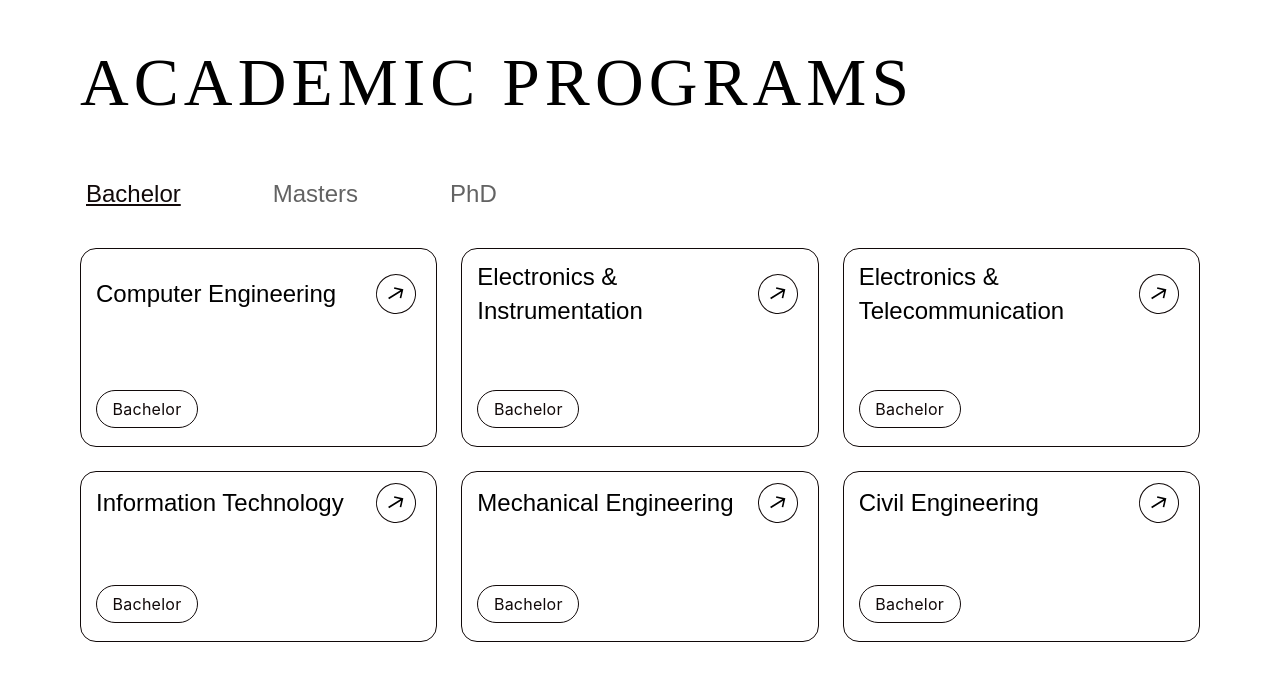
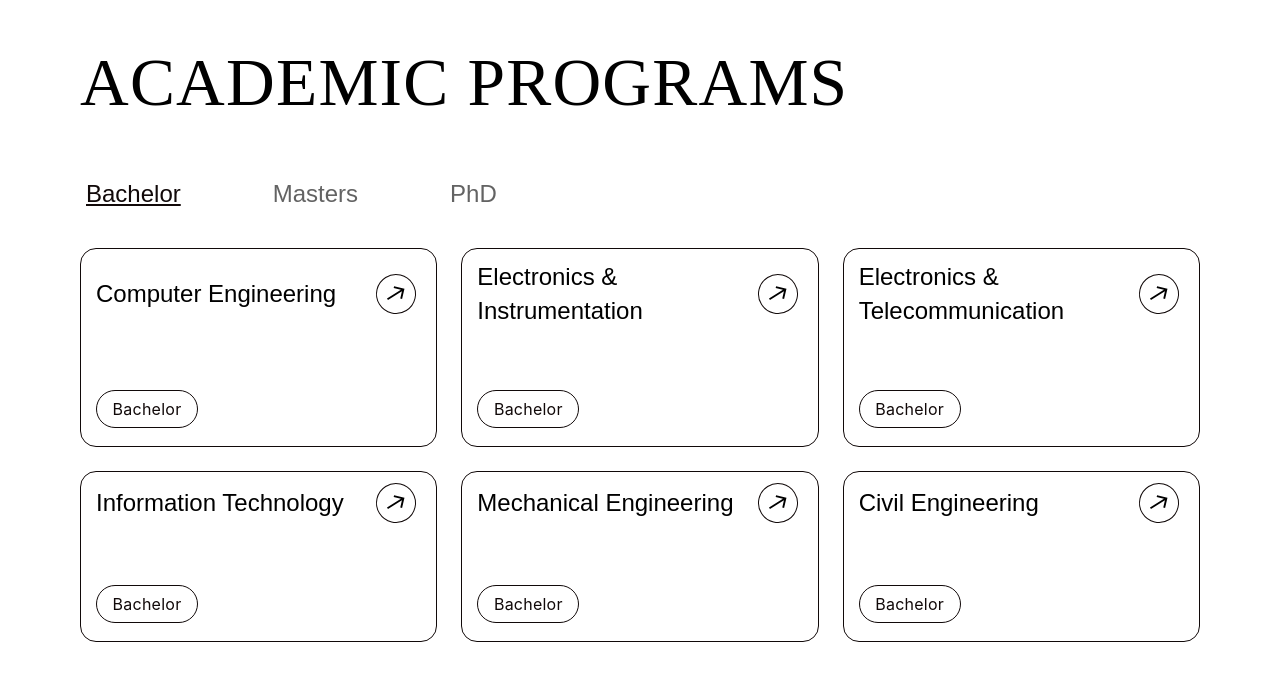
Before and after one commit to IET-DAVV/website-client, a Next.js app: page / in a window 1280 px wide. Shown: the part 804-1484 px from the top of the page. Built offline with nearby package versions, Linux system fonts and the light colour scheme.

Commit message:
refactor: changes made

```diff
--- a/components/AcademicProgramsSection/AcademicPrograms.module.scss
+++ b/components/AcademicProgramsSection/AcademicPrograms.module.scss
@@ -3,34 +3,34 @@
   padding-bottom: 1rem;
 
   width: 100%;
-  padding: 20px;
+  padding: 1.25rem;
 
   @media (min-width: 575px) {
-    padding: 30px;
+    padding: 1.875rem;
   }
 
   @media (min-width: 768px) {
-    padding: 40px;
+    padding: 2.5rem;
   }
 
   @media (min-width: 1280px) {
-    padding-inline: 80px;
+    padding-inline: 5rem;
   }
 
   .sectionTitle {
     font-family: 'NewYork';
     display: flex;
     align-items: center;
-    letter-spacing: 0.075em;
+    letter-spacing: 0.075rem;
     font-weight: 400;
     font-size: clamp(1.725rem, 0.73rem + 4.36vw, 5rem);
 
     @media (min-width: 1440px) {
       font-style: normal;
       font-weight: 400;
-      font-size: 80px;
+      font-size: 5rem;
       line-height: 100%;
-      letter-spacing: 0.015em;
+      letter-spacing: 0.015rem;
     }
   }
 
@@ -107,19 +107,19 @@
 
 .Grid {
   display: grid;
-  grid-template-columns: repeat(auto-fit, minmax(320px, 1fr));
+  grid-template-columns: repeat(auto-fit, minmax(20rem, 1fr));
   gap: 1.5rem;
 }
 
 .card {
   display: grid;
   align-content: center;
-  grid-template-rows: 1fr 100px;
+  grid-template-rows: 1fr 6.25rem;
   grid-template-columns: 1fr;
   align-items: center;
-  padding: 11px 15px 18px;
+  padding: 0.6875rem 0.9375rem 1.125rem;
   background: rgba(180, 185, 188, 0);
-  border: 1.50588px solid #110909;
+  border: 1.5px solid #110909;
   border-radius: 1rem;
 
   & .cardTitle {
@@ -127,7 +127,7 @@
     justify-content: space-between;
     align-items: center;
     display: grid;
-    grid-template-columns: 1fr 50px;
+    grid-template-columns: 1fr 3.125rem;
     gap: 0.75rem;
 
     & h2 {
@@ -143,16 +143,16 @@
 
       display: grid;
       place-items: center;
-      width: 40px;
-      height: 40px;
+      width: 2.5rem;
+      height: 2.5rem;
       margin: auto;
-      border: 1.50588px solid #110909;
+      border: 1.5px solid #110909;
       border-radius: 50%;
       font-weight: 600;
 
       & svg {
-        width: 26px;
-        height: 26px;
+        width: 1.625rem;
+        height: 1.625rem;
       }
     }
   }
@@ -164,26 +164,25 @@
     justify-content: center;
     font-weight: 400;
     align-self: end;
-    width: 102px;
+    width: 6.375rem;
 
     padding: 10px 14px;
 
-    border: 1.50588px solid #110909;
-    border-radius: 45.1765px;
+    border: 1.5px solid #110909;
+    border-radius: 2.81rem;
 
     line-height: 100%;
-    letter-spacing: 0.015em;
+    letter-spacing: 0.015rem;
     color: #110909;
-    // margin-top: 4.735rem;
   }
 }
 
 .phdCard {
   font-family: 'Manrope', sans-serif;
 
-  padding: 30px 28px 37px;
+  padding: 1.875rem 1.75rem 2.31rem;
   background: rgba(180, 185, 188, 0);
-  border: 1.50588px solid #110909;
+  border: 1.5px solid #110909;
   border-radius: 1rem;
   font-size: 1.2rem;
   line-height: 2.5rem;
--- a/components/AcademicProgramsSection/index.tsx
+++ b/components/AcademicProgramsSection/index.tsx
@@ -1,14 +1,16 @@
 import { useState } from 'react';
 
+import Image from 'next/image';
+import arrowRight from '../../assets/icons/arrowRight.svg';
 import styles from './AcademicPrograms.module.scss';
 
 const AcademicProgramsSection = () => {
   const [filter, setFilter] = useState('bachelor');
 
   return (
-    <div className={`${styles.academicSection}`}>
-      <h1 className={`${styles.sectionTitle}`}>ACADEMIC PROGRAMS</h1>
-      <ul className={`${styles.academicTags}`}>
+    <div className={styles.academicSection}>
+      <h1 className={styles.sectionTitle}>ACADEMIC PROGRAMS</h1>
+      <ul className={styles.academicTags}>
         <li>
           <button
             className={filter === 'bachelor' ? `${styles.highlight}` : ''}
@@ -39,246 +41,222 @@ const AcademicProgramsSection = () => {
       </ul>
 
       {filter === 'bachelor' && (
-        <div className={`${styles.Grid}`}>
-          <div className={`${styles.card}`}>
+        <div className={styles.Grid}>
+          <div className={styles.card}>
             <div className={`${styles.cardTitle}`}>
               <h2>Computer Engineering</h2>
               <span className={` ${styles.arrowIcon}`}>
-                <svg
-                  xmlns="http://www.w3.org/2000/svg"
-                  height="23"
-                  viewBox="0 96 960 960"
-                  width="23"
-                >
-                  <path d="m561 814-43-42 168-168H160v-60h526L517 375l43-42 241 241-240 240Z" />
-                </svg>
+                <Image
+                  src={arrowRight}
+                  alt="arrow right"
+                  width={30}
+                  height={30}
+                />
               </span>
             </div>
 
             <div className={`${styles.badge}`}>Bachelor</div>
           </div>
 
-          <div className={`${styles.card}`}>
-            <div className={`${styles.cardTitle}`}>
+          <div className={styles.card}>
+            <div className={styles.cardTitle}>
               <h2>Electronics & Instrumentation</h2>
-              <span className={` ${styles.arrowIcon}`}>
-                <svg
-                  xmlns="http://www.w3.org/2000/svg"
-                  height="23"
-                  viewBox="0 96 960 960"
-                  width="23"
-                >
-                  <path d="m561 814-43-42 168-168H160v-60h526L517 375l43-42 241 241-240 240Z" />
-                </svg>
+              <span className={styles.arrowIcon}>
+                <Image
+                  src={arrowRight}
+                  alt="arrow right"
+                  width={30}
+                  height={30}
+                />
               </span>
             </div>
 
-            <div className={`${styles.badge}`}>Bachelor</div>
+            <div className={styles.badge}>Bachelor</div>
           </div>
 
-          <div className={`${styles.card}`}>
-            <div className={`${styles.cardTitle}`}>
+          <div className={styles.card}>
+            <div className={styles.cardTitle}>
               <h2>Electronics & Telecommunication</h2>
-              <span className={`${styles.arrowIcon}`}>
-                <svg
-                  xmlns="http://www.w3.org/2000/svg"
-                  height="23"
-                  viewBox="0 96 960 960"
-                  width="23"
-                >
-                  <path d="m561 814-43-42 168-168H160v-60h526L517 375l43-42 241 241-240 240Z" />
-                </svg>
+              <span className={styles.arrowIcon}>
+                <Image
+                  src={arrowRight}
+                  alt="arrow right"
+                  width={30}
+                  height={30}
+                />
               </span>
             </div>
 
-            <div className={`${styles.badge}`}>Bachelor</div>
+            <div className={styles.badge}>Bachelor</div>
           </div>
 
-          <div className={`${styles.card}`}>
-            <div className={`${styles.cardTitle}`}>
+          <div className={styles.card}>
+            <div className={styles.cardTitle}>
               <h2>Information Technology</h2>
-              <span className={` ${styles.arrowIcon}`}>
-                <svg
-                  xmlns="http://www.w3.org/2000/svg"
-                  height="23"
-                  viewBox="0 96 960 960"
-                  width="23"
-                >
-                  <path d="m561 814-43-42 168-168H160v-60h526L517 375l43-42 241 241-240 240Z" />
-                </svg>
+              <span className={styles.arrowIcon}>
+                <Image
+                  src={arrowRight}
+                  alt="arrow right"
+                  width={30}
+                  height={30}
+                />
               </span>
             </div>
 
-            <div className={`${styles.badge}`}>Bachelor</div>
+            <div className={styles.badge}>Bachelor</div>
           </div>
 
-          <div className={`${styles.card}`}>
-            <div className={`${styles.cardTitle}`}>
+          <div className={styles.card}>
+            <div className={styles.cardTitle}>
               <h2>Mechanical Engineering</h2>
-              <span className={`${styles.arrowIcon}`}>
-                <svg
-                  xmlns="http://www.w3.org/2000/svg"
-                  height="23"
-                  viewBox="0 96 960 960"
-                  width="23"
-                >
-                  <path d="m561 814-43-42 168-168H160v-60h526L517 375l43-42 241 241-240 240Z" />
-                </svg>
+              <span className={styles.arrowIcon}>
+                <Image
+                  src={arrowRight}
+                  alt="arrow right"
+                  width={30}
+                  height={30}
+                />
               </span>
             </div>
 
-            <div className={`${styles.badge}`}>Bachelor</div>
+            <div className={styles.badge}>Bachelor</div>
           </div>
 
-          <div className={`${styles.card}`}>
-            <div className={`${styles.cardTitle}`}>
+          <div className={styles.card}>
+            <div className={styles.cardTitle}>
               <h2>Civil Engineering</h2>
-              <span className={`${styles.arrowIcon}`}>
-                <svg
-                  xmlns="http://www.w3.org/2000/svg"
-                  height="23"
-                  viewBox="0 96 960 960"
-                  width="23"
-                >
-                  <path d="m561 814-43-42 168-168H160v-60h526L517 375l43-42 241 241-240 240Z" />
-                </svg>
+              <span className={styles.arrowIcon}>
+                <Image
+                  src={arrowRight}
+                  alt="arrow right"
+                  width={30}
+                  height={30}
+                />
               </span>
             </div>
 
-            <div className={`${styles.badge}`}>Bachelor</div>
+            <div className={styles.badge}>Bachelor</div>
           </div>
         </div>
       )}
 
       {filter === 'masters' && (
-        <div className={`${styles.Grid}`}>
-          <div className={`${styles.card}`}>
-            <div className={`${styles.cardTitle}`}>
+        <div className={styles.Grid}>
+          <div className={styles.card}>
+            <div className={styles.cardTitle}>
               <h2>
                 Computer Engineering with specialization in Software Engineering
               </h2>
-              <span className={`${styles.arrowIcon}`}>
-                <svg
-                  xmlns="http://www.w3.org/2000/svg"
-                  height="23"
-                  viewBox="0 96 960 960"
-                  width="23"
-                >
-                  <path d="m561 814-43-42 168-168H160v-60h526L517 375l43-42 241 241-240 240Z" />
-                </svg>
+              <span className={styles.arrowIcon}>
+                <Image
+                  src={arrowRight}
+                  alt="arrow right"
+                  width={30}
+                  height={30}
+                />
               </span>
             </div>
 
-            <div className={`${styles.badge}`}>Masters</div>
+            <div className={styles.badge}>Masters</div>
           </div>
 
-          <div className={`${styles.card}`}>
-            <div className={`${styles.cardTitle}`}>
+          <div className={styles.card}>
+            <div className={styles.cardTitle}>
               <h2>
                 Information Technology with specialization in Information
                 Security
               </h2>
-              <span className={`${styles.arrowIcon}`}>
-                <svg
-                  xmlns="http://www.w3.org/2000/svg"
-                  height="23"
-                  viewBox="0 96 960 960"
-                  width="23"
-                >
-                  <path d="m561 814-43-42 168-168H160v-60h526L517 375l43-42 241 241-240 240Z" />
-                </svg>
+              <span className={styles.arrowIcon}>
+                <Image
+                  src={arrowRight}
+                  alt="arrow right"
+                  width={30}
+                  height={30}
+                />
               </span>
             </div>
 
-            <div className={`${styles.badge}`}>Masters</div>
+            <div className={styles.badge}>Masters</div>
           </div>
 
-          <div className={`${styles.card}`}>
-            <div className={`${styles.cardTitle}`}>
+          <div className={styles.card}>
+            <div className={styles.cardTitle}>
               <h2>
                 Electronics engineering with specialization in Digital
                 Instrumentation
               </h2>
-              <span className={`${styles.arrowIcon}`}>
-                <svg
-                  xmlns="http://www.w3.org/2000/svg"
-                  height="23"
-                  viewBox="0 96 960 960"
-                  width="23"
-                >
-                  <path d="m561 814-43-42 168-168H160v-60h526L517 375l43-42 241 241-240 240Z" />
-                </svg>
+              <span className={styles.arrowIcon}>
+                <Image
+                  src={arrowRight}
+                  alt="arrow right"
+                  width={30}
+                  height={30}
+                />
               </span>
             </div>
 
-            <div className={`${styles.badge}`}>Masters</div>
+            <div className={styles.badge}>Masters</div>
           </div>
 
-          <div className={`${styles.card}`}>
-            <div className={`${styles.cardTitle}`}>
+          <div className={styles.card}>
+            <div className={styles.cardTitle}>
               <h2>
                 Electronics engineering with specialization in Digital
                 Communication
               </h2>
-              <span className={`${styles.arrowIcon}`}>
-                <svg
-                  xmlns="http://www.w3.org/2000/svg"
-                  height="23"
-                  viewBox="0 96 960 960"
-                  width="23"
-                >
-                  <path d="m561 814-43-42 168-168H160v-60h526L517 375l43-42 241 241-240 240Z" />
-                </svg>
+              <span className={styles.arrowIcon}>
+                <Image
+                  src={arrowRight}
+                  alt="arrow right"
+                  width={30}
+                  height={30}
+                />
               </span>
             </div>
 
-            <div className={`${styles.badge}`}>Masters</div>
+            <div className={styles.badge}>Masters</div>
           </div>
 
-          <div className={`${styles.card}`}>
-            <div className={`${styles.cardTitle}`}>
+          <div className={styles.card}>
+            <div className={styles.cardTitle}>
               <h2>Industrial Engineering & Management</h2>
-              <span className={`${styles.arrowIcon}`}>
-                <svg
-                  xmlns="http://www.w3.org/2000/svg"
-                  height="23"
-                  viewBox="0 96 960 960"
-                  width="23"
-                >
-                  <path d="m561 814-43-42 168-168H160v-60h526L517 375l43-42 241 241-240 240Z" />
-                </svg>
+              <span className={styles.arrowIcon}>
+                <Image
+                  src={arrowRight}
+                  alt="arrow right"
+                  width={30}
+                  height={30}
+                />
               </span>
             </div>
 
-            <div className={`${styles.badge}`}>Masters</div>
+            <div className={styles.badge}>Masters</div>
           </div>
 
-          <div className={`${styles.card}`}>
-            <div className={`${styles.cardTitle}`}>
+          <div className={styles.card}>
+            <div className={styles.cardTitle}>
               <h2>
                 Mechanical Engineering with specialization in Design & Thermal
                 Engineering
               </h2>
-              <span className={`${styles.arrowIcon}`}>
-                <svg
-                  xmlns="http://www.w3.org/2000/svg"
-                  height="23"
-                  viewBox="0 96 960 960"
-                  width="23"
-                >
-                  <path d="m561 814-43-42 168-168H160v-60h526L517 375l43-42 241 241-240 240Z" />
-                </svg>
+              <span className={styles.arrowIcon}>
+                <Image
+                  src={arrowRight}
+                  alt="arrow right"
+                  width={30}
+                  height={30}
+                />
               </span>
             </div>
 
-            <div className={`${styles.badge}`}>Masters</div>
+            <div className={styles.badge}>Masters</div>
           </div>
         </div>
       )}
 
       {filter === 'phd' && (
-        <div className={`${styles.Grid} `}>
-          <h2 className={`${styles.phdCard}`}>
+        <div className={styles.Grid}>
+          <h2 className={styles.phdCard}>
             PhD programme is also offered in all disciplines of BE/ME Programmes
             & all relevant areas of interest. Research component of IET is also
             strong while a number of research scholars from other reputed
--- a/package.json
+++ b/package.json
@@ -40,7 +40,7 @@
     "eslint-config-next": "12.3.1",
     "eslint-config-prettier": "^8.5.0",
     "eslint-plugin-storybook": "^0.6.7",
-    "husky": "^8.0.3",
+    "husky": "^8.0.2",
     "prettier": "2.8.0",
     "sass": "^1.56.1",
     "sass-loader": "^10.2.0",
```
Also changed, not shown: assets/icons/arrowRight.svg (added), styles/NewYork.otf (deleted).
